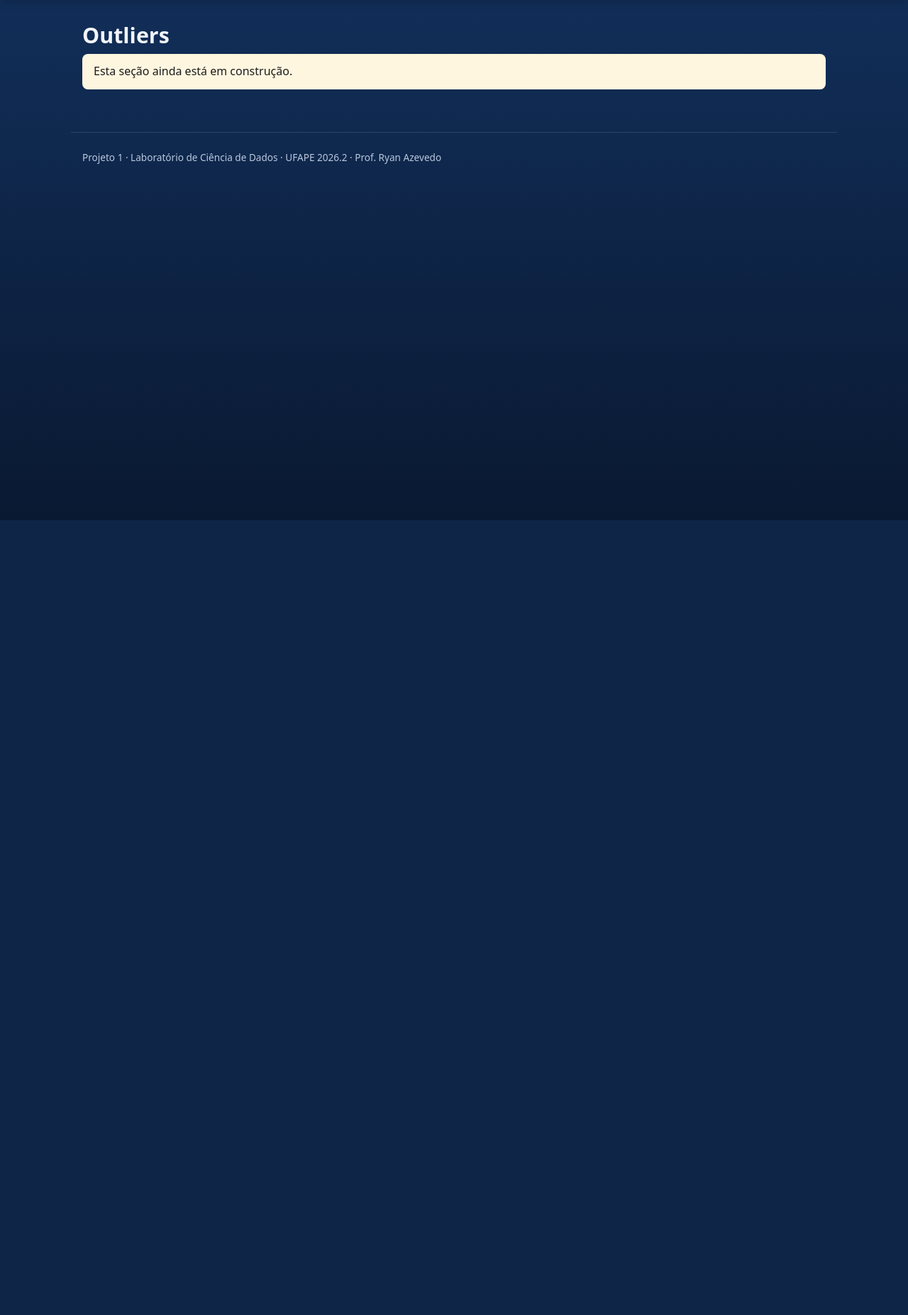
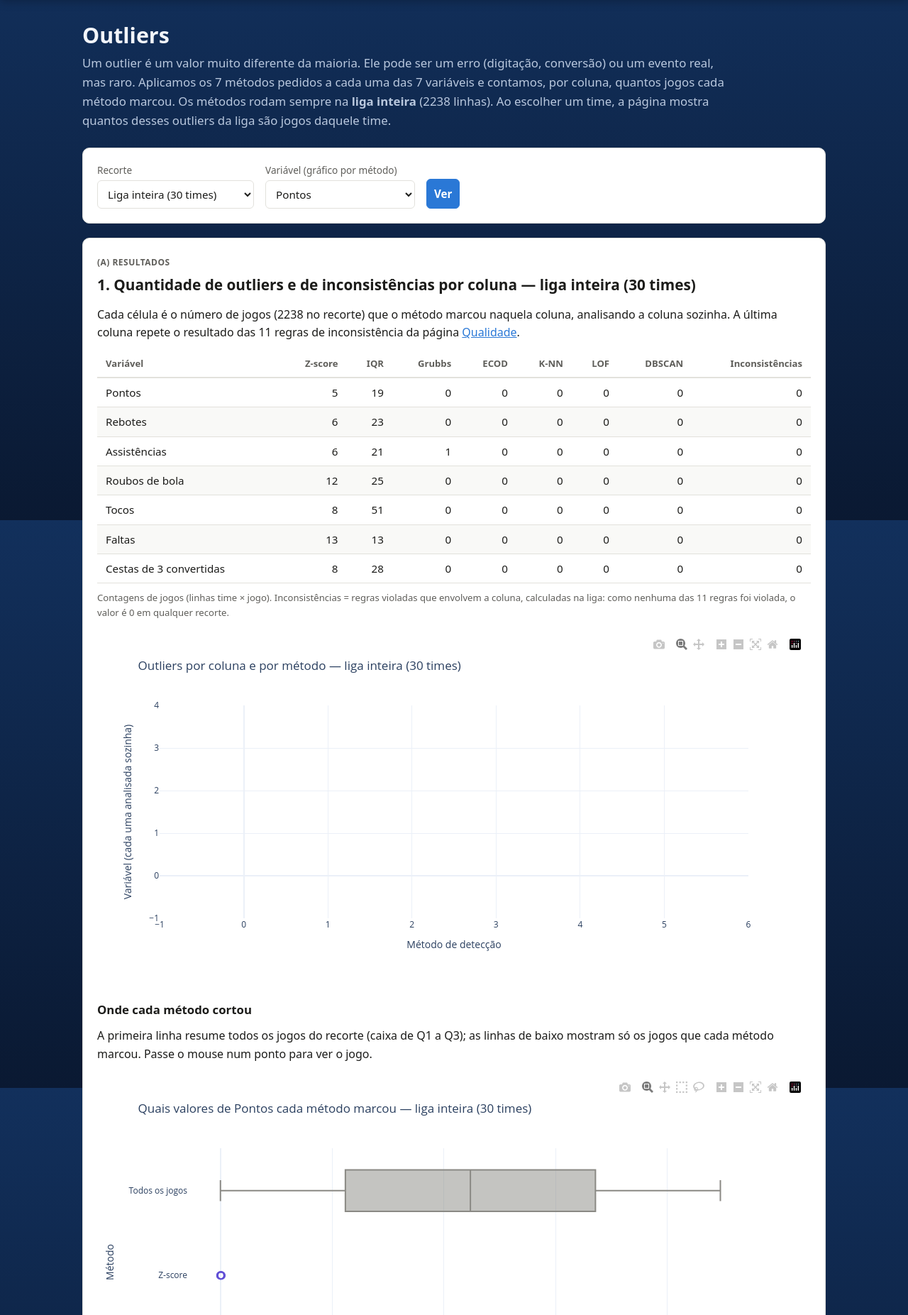
Before and after one commit to rojao1577/Projeto_NBA, a Flask app: page /outliers in a window 1280 px wide. Shown: the part 67-1920 px from the top of the page at 71% size. Before the commit the page ends 800 px from the top, so only its background shows below. Run offline with Flask 3, Linux system fonts and the light colour scheme; some libraries are stand-ins or nearby versions.

Commit message:
Páginas de outliers e assimetria com gráficos, teoria e interpretação

```diff
--- a/app.py
+++ b/app.py
@@ -1,20 +1,21 @@
 import pandas as pd
 from flask import Flask, abort, render_template, request
 
-from analysis.charts import VARIABLE_NAMES, boxplot, mean_bars, team_color, zscore_bars
+from analysis.charts import (VARIABLE_NAMES, boxplot, histogram_kde, mean_bars, method_heatmap, method_strip,
+                             team_color, votes_bars, zscore_bars)
 from analysis.cleaning import clean, convert_dates, derive_matchups, rename_columns
 from analysis.descriptive import compare_teams, outlier_games, team_table
-from analysis.formatting import format_measures
+from analysis.formatting import format_measures, number
+from analysis import outliers as od
 from analysis.loader import load_raw
-from analysis.quality import (DOMAIN, ZERO_MEANING, duplicates, inconsistency_checks, missing_counts,
-                              out_of_domain, special_values, validate_percentages)
+from analysis.quality import (DOMAIN, ZERO_MEANING, duplicates, inconsistencies_by_column, inconsistency_checks,
+                              missing_counts, out_of_domain, special_values, validate_percentages)
+from analysis.shape import MODERATE, STRONG, direction, intensity, skew_table
 from config import GROUP_TEAMS, VARIABLES
 
 PENDING_SECTIONS = {
     "dados": "Dados",
     "tratamento": "Tratamento",
-    "outliers": "Outliers",
-    "assimetria": "Assimetria",
     "cv": "Coeficiente de variação",
     "iqr": "Intervalo interquartil",
     "sintese": "Síntese",
@@ -47,12 +48,32 @@
     return [f"{VARIABLE_NAMES[col]} ({n})" for col, n in counts.items() if n > 0 and col != variable]
 
 
+LEAGUE = "liga"
+OUTLIER_PARAMS = {
+    "z": od.Z_THRESHOLD, "iqr_k": od.IQR_K, "grubbs_alpha": od.GRUBBS_ALPHA,
+    "contamination": od.CONTAMINATION, "knn_k": od.KNN_NEIGHBORS, "lof_k": od.LOF_NEIGHBORS,
+    "eps": od.DBSCAN_EPS, "min_samples": 2 * len(VARIABLES),
+}
+
+
+def flagged_games(df, joint, rows, min_votes: int) -> list[dict]:
+    selected = rows & (joint["votos"] >= min_votes)
+    methods = joint.loc[selected, list(od.MULTIVARIATE_METHODS)]
+    games = df.loc[selected, ["data_jogo", "confronto", "minutos"] + VARIABLES].copy()
+    games["votos"] = joint.loc[selected, "votos"]
+    games["metodos"] = [", ".join(methods.columns[row]) for row in methods.to_numpy()]
+    return games.sort_values(["votos", "data_jogo"], ascending=[False, True]).to_dict("records")
+
+
 def create_app() -> Flask:
     app = Flask(__name__)
     raw = load_raw()
     df = clean(raw)
     before_fix = derive_matchups(rename_columns(convert_dates(raw)))
     teams = team_options(df)
+    column_flags = od.all_column_flags(df, VARIABLES)
+    joint = od.joint_flags(df, VARIABLES)
+    inconsistent = inconsistencies_by_column(inconsistency_checks(df)).reindex(VARIABLES, fill_value=0)
 
     @app.route("/")
     def index():
@@ -106,6 +127,51 @@
             checks=inconsistency_checks(df),
         )
 
+    @app.route("/outliers")
+    def outliers():
+        scope = choose(request.args.get("escopo"), [LEAGUE] + teams, LEAGUE)
+        variable = choose(request.args.get("variavel"), VARIABLES, VARIABLES[0])
+        rows = df["time"].notna() if scope == LEAGUE else df["time"] == scope
+        scope_name = "liga inteira (30 times)" if scope == LEAGUE else scope
+
+        counts = od.counts_from_flags(column_flags, rows)
+        table = counts.assign(inconsistencias=inconsistent).rename(index=VARIABLE_NAMES)
+        heatmap = method_heatmap(counts, scope_name).to_html(full_html=False, include_plotlyjs="cdn")
+        strip = method_strip(df, column_flags[variable], variable, rows, scope_name).to_html(
+            full_html=False, include_plotlyjs=False)
+        votes = votes_bars(joint.loc[rows, "votos"], scope_name).to_html(full_html=False, include_plotlyjs=False)
+        min_votes = 4 if scope == LEAGUE else 1
+
+        return render_template(
+            "outliers.html",
+            teams=teams, scope=scope, scope_name=scope_name, league=LEAGUE, variable=variable,
+            variable_names=VARIABLE_NAMES, rows=int(rows.sum()), params=OUTLIER_PARAMS,
+            table=table, heatmap=heatmap, strip=strip, votes=votes,
+            marked=int((joint.loc[rows, "votos"] > 0).sum()),
+            games=flagged_games(df, joint, rows, min_votes), min_votes=min_votes,
+        )
+
+    @app.route("/assimetria")
+    def assimetria():
+        team_a = choose(request.args.get("time_a"), teams, GROUP_TEAMS[0])
+        team_b = choose(request.args.get("time_b"), teams, GROUP_TEAMS[1])
+        variable = choose(request.args.get("variavel"), VARIABLES, VARIABLES[0])
+        selected = [team_a] if team_a == team_b else [team_a, team_b]
+
+        hist = histogram_kde(df, selected, variable).to_html(full_html=False, include_plotlyjs="cdn")
+        box = boxplot(df, selected, variable).to_html(full_html=False, include_plotlyjs=False)
+        colors = {team: team_color(team, position) for position, team in enumerate(selected)}
+
+        return render_template(
+            "assimetria.html",
+            teams=teams, team_a=team_a, team_b=team_b, variable=variable,
+            variable_names=VARIABLE_NAMES, colors=colors,
+            skew=skew_table(df, selected, VARIABLES), league=df[VARIABLES].skew(),
+            measures=compare_teams(df, selected, variable), hist=hist, box=box,
+            direction=direction, intensity=intensity, number=number,
+            moderate=MODERATE, strong=STRONG,
+        )
+
     @app.route("/<section>")
     def pending(section):
         if section not in PENDING_SECTIONS:
--- a/static/style.css
+++ b/static/style.css
@@ -263,6 +263,9 @@
 .team-dot.cle { background: var(--cle); }
 .team-dot.nyk { background: var(--nyk); }
 
+/* classificação abaixo do número numa célula (ex.: assimetria) */
+.cell-note { display: block; color: var(--muted); font-size: 0.78rem; font-weight: 400; }
+
 /* ---------- rodapé ---------- */
 .site-footer {
   max-width: 1080px;
--- /dev/null
+++ b/templates/outliers.html
@@ -0,0 +1,245 @@
+{% extends "base.html" %}
+
+{% block title %}Outliers{% endblock %}
+
+{% block content %}
+<h1>Outliers</h1>
+<p class="lead">
+  Um outlier é um valor muito diferente da maioria. Ele pode ser um erro (digitação, conversão) ou um evento real, mas raro.
+  Aplicamos os 7 métodos pedidos a cada uma das 7 variáveis e contamos, por coluna, quantos jogos cada método marcou.
+  Os métodos rodam sempre na <strong>liga inteira</strong> (2238 linhas). Ao escolher um time, a página mostra quantos
+  desses outliers da liga são jogos daquele time.
+</p>
+
+<section class="card">
+  <form class="filters" method="get" action="/outliers">
+    <label>Recorte
+      <select name="escopo">
+        <option value="{{ league }}" {% if scope == league %}selected{% endif %}>Liga inteira (30 times)</option>
+        {% for team in teams %}
+        <option value="{{ team }}" {% if team == scope %}selected{% endif %}>{{ team }}</option>
+        {% endfor %}
+      </select>
+    </label>
+    <label>Variável (gráfico por método)
+      <select name="variavel">
+        {% for col, name in variable_names.items() %}
+        <option value="{{ col }}" {% if col == variable %}selected{% endif %}>{{ name }}</option>
+        {% endfor %}
+      </select>
+    </label>
+    <button type="submit">Ver</button>
+  </form>
+</section>
+
+<section class="card">
+  <span class="card-label">(a) Resultados</span>
+  <h2>1. Quantidade de outliers e de inconsistências por coluna — {{ scope_name }}</h2>
+  <p>
+    Cada célula é o número de jogos ({{ rows }} no recorte) que o método marcou naquela coluna, analisando a coluna
+    sozinha. A última coluna repete o resultado das 11 regras de inconsistência da página
+    <a href="/qualidade">Qualidade</a>.
+  </p>
+  <div class="table-wrap">
+    <table>
+      <thead>
+        <tr>
+          <th>Variável</th>
+          {% for method in table.columns[:-1] %}<th class="num">{{ method }}</th>{% endfor %}
+          <th class="num">Inconsistências</th>
+        </tr>
+      </thead>
+      <tbody>
+        {% for name, row in table.iterrows() %}
+        <tr>
+          <td>{{ name }}</td>
+          {% for value in row %}<td class="num">{{ value }}</td>{% endfor %}
+        </tr>
+        {% endfor %}
+      </tbody>
+    </table>
+  </div>
+  <p class="table-note">
+    Contagens de jogos (linhas time × jogo). Inconsistências = regras violadas que envolvem a coluna, calculadas na
+    liga: como nenhuma das 11 regras foi violada, o valor é 0 em qualquer recorte.
+  </p>
+  <div class="chart">{{ heatmap | safe }}</div>
+
+  <h3>Onde cada método cortou</h3>
+  <p>
+    A primeira linha resume todos os jogos do recorte (caixa de Q1 a Q3); as linhas de baixo mostram só os jogos que
+    cada método marcou. Passe o mouse num ponto para ver o jogo.
+  </p>
+  <div class="chart">{{ strip | safe }}</div>
+</section>
+
+<section class="card">
+  <span class="card-label">(a) Resultados</span>
+  <h2>2. Comparação entre os métodos: as 7 variáveis juntas</h2>
+  <p>
+    Os 4 métodos multivariados (ECOD, K-NN, LOF e DBSCAN) também foram aplicados às 7 variáveis ao mesmo tempo:
+    assim eles procuram jogos com uma <em>combinação</em> rara (por exemplo, muitos pontos e muitos rebotes no mesmo
+    jogo). Cada jogo recebe um voto por método que o marcou. No recorte, <strong>{{ marked }}</strong> jogos tiveram
+    pelo menos um voto.
+  </p>
+  {% if marked %}
+  <div class="chart">{{ votes | safe }}</div>
+  {% endif %}
+
+  <h3>
+    {% if min_votes == 4 %}Jogos marcados pelos 4 métodos{% else %}Jogos do time marcados por pelo menos 1 método{% endif %}
+  </h3>
+  {% if games %}
+  <div class="table-wrap">
+    <table>
+      <thead>
+        <tr>
+          <th>Data</th><th>Confronto</th><th class="num">Minutos</th>
+          {% for col, name in variable_names.items() %}<th class="num">{{ name }}</th>{% endfor %}
+          <th class="num">Votos</th><th>Métodos</th>
+        </tr>
+      </thead>
+      <tbody>
+        {% for game in games %}
+        <tr>
+          <td>{{ game.data_jogo.strftime("%d/%m/%Y") }}</td>
+          <td>{{ game.confronto }}</td>
+          <td class="num">{{ game.minutos }}</td>
+          {% for col in variable_names %}<td class="num">{{ game[col] }}</td>{% endfor %}
+          <td class="num">{{ game.votos }}</td>
+          <td>{{ game.metodos }}</td>
+        </tr>
+        {% endfor %}
+      </tbody>
+    </table>
+  </div>
+  <p class="table-note">Minutos: 240 = tempo normal; 265 = 1 prorrogação; 290 = 2 prorrogações.</p>
+  {% else %}
+  <p class="muted">
+    Nenhum jogo de {{ scope_name }} foi marcado por qualquer um dos 4 métodos multivariados: a combinação das 7
+    variáveis em todos os jogos do time está dentro do padrão da liga.
+  </p>
+  {% endif %}
+</section>
+
+<section class="card">
+  <span class="card-label">Teoria</span>
+  <h2>3. Os 7 métodos: como funcionam e como foram configurados</h2>
+
+  <h3>Z-score</h3>
+  <p>
+    Mede a quantos desvios padrão o valor está da média: <strong>z = (x − média) ÷ desvio padrão</strong> (amostral,
+    n − 1). Um jogo é outlier quando <strong>|z| &gt; {{ params.z }}</strong>. A justificativa vem da distribuição
+    normal, em que só 0,3% dos valores passam de 3 desvios. Limitação: a média e o desvio são puxados pelos próprios
+    outliers, e a regra pressupõe uma distribuição aproximadamente normal.
+  </p>
+
+  <h3>IQR / Boxplot</h3>
+  <p>
+    Usa os quartis, que não são afetados pelos extremos: IQR = Q3 − Q1 (quartis por interpolação linear). São outliers
+    os valores abaixo de <strong>Q1 − {{ params.iqr_k | string | replace(".", ",") }} × IQR</strong> ou acima de
+    <strong>Q3 + {{ params.iqr_k | string | replace(".", ",") }} × IQR</strong>, os mesmos limites do boxplot da página
+    <a href="/descritiva">Descritiva</a>. É robusto e não exige normalidade, mas em variáveis discretas e com faixa
+    central estreita (como tocos) ele marca muitos jogos.
+  </p>
+
+  <h3>Teste de Grubbs</h3>
+  <p>
+    Teste de hipótese para o valor mais distante da média. H0: não há outlier; a estatística é
+    <strong>G = max |x − média| ÷ desvio padrão</strong>, comparada a um valor crítico da distribuição t de Student
+    (nível de significância α = {{ params.grubbs_alpha | string | replace(".", ",") }}). Se G passar do crítico, o valor
+    é removido e o teste é repetido (versão iterativa), até nenhum valor ser significativo. Pressupõe dados normais e
+    fica mais exigente com n grande: com os 2238 jogos da liga, o crítico é cerca de 4,23 desvios, mais rígido que o
+    corte de 3 do Z-score.
+  </p>
+
+  <h3>ECOD (Empirical Cumulative Distribution-based Outlier Detection)</h3>
+  <p>
+    Para cada variável, estima a distribuição acumulada empírica (a proporção de jogos abaixo de cada valor) e calcula
+    a probabilidade de cair tão longe quanto o jogo caiu, em cada cauda. As probabilidades das variáveis são somadas em
+    escala logarítmica, formando um escore: quanto menor a probabilidade, maior o escore. Não tem parâmetros de distância
+    nem pressupõe normalidade. Os {{ (params.contamination * 100) | int }}% de escores mais altos são marcados
+    (<em>contaminação</em> = {{ params.contamination | string | replace(".", ",") }}).
+  </p>
+
+  <h3>K-NN (K-Nearest Neighbors) para anomalias</h3>
+  <p>
+    O escore de cada jogo é a distância até o seu {{ params.knn_k }}º vizinho mais próximo: um jogo isolado tem vizinhos
+    distantes. As variáveis são padronizadas por z-score antes, para que pontos (por volta de 115) não dominem tocos
+    (por volta de 5) na distância. Também marca a fração de contaminação ({{ (params.contamination * 100) | int }}%).
+  </p>
+
+  <h3>DBSCAN (Density-Based Spatial Clustering of Applications with Noise)</h3>
+  <p>
+    Algoritmo de agrupamento por densidade: um ponto é “central” se tem pelo menos <em>min_samples</em> vizinhos num raio
+    <em>eps</em>; grupos são formados ligando pontos centrais, e quem não pertence a nenhum grupo é <strong>ruído</strong>,
+    que é o outlier. Diferente dos anteriores, não fixa uma porcentagem. Usamos dados padronizados,
+    eps = {{ params.eps | string | replace(".", ",") }} (escolhido pelo “cotovelo” do gráfico de distâncias ao k-ésimo
+    vizinho) e min_samples = {{ params.min_samples }} (2 × o número de variáveis, regra usual).
+  </p>
+
+  <h3>LOF (Local Outlier Factor)</h3>
+  <p>
+    Compara a densidade em volta de um jogo com a densidade em volta dos seus {{ params.lof_k }} vizinhos. LOF ≈ 1 quer
+    dizer densidade parecida com a dos vizinhos; LOF bem maior que 1 quer dizer que o jogo está numa região mais vazia
+    que a dos vizinhos. Por ser <em>local</em>, encontra pontos isolados mesmo em regiões de densidades diferentes. Dados
+    padronizados e contaminação de {{ (params.contamination * 100) | int }}%.
+  </p>
+</section>
+
+<section class="card interpretation">
+  <span class="card-label">(b) Interpretação</span>
+  <h2>O que os resultados mostram</h2>
+  <ul>
+    <li>
+      <strong>Os métodos não concordam, e isso é esperado: cada um mede uma coisa diferente.</strong> Na liga, o IQR é o
+      que mais marca (de 13 a 51 jogos por coluna), e o Grubbs, o que menos marca (só 1 jogo, em assistências). Com
+      2238 jogos o crítico do Grubbs fica em ~4,23 desvios, e quase nenhum jogo fica tão longe da média: as
+      assimetrias ficam entre 0,05 (pontos) e 0,58 (tocos), sem caudas longas.
+    </li>
+    <li>
+      <strong>Em ECOD, K-NN e LOF, a quantidade marcada é uma escolha nossa, não uma descoberta.</strong> A contaminação
+      de 1% manda marcar cerca de 22 dos 2238 jogos, e é por isso que esses métodos ficam perto de 22 em quase toda
+      coluna. Os desvios dessa conta vêm dos empates: as variáveis são contagens inteiras e muitos jogos têm o mesmo
+      valor (250 jogos com 13 cestas de 3). No K-NN, jogos empatados ficam a distância zero uns dos outros, e em cestas
+      de 3 só 2 jogos passaram do corte.
+    </li>
+    <li>
+      <strong>O DBSCAN dá 0 em todas as colunas analisadas sozinhas.</strong> O eps = 2,0 foi calibrado para as 7
+      variáveis juntas; numa variável só, 2 desvios padrão é um raio enorme, e todos os jogos acabam num único grupo
+      denso. Ele só funciona na análise conjunta (seção 2), onde marca 30 jogos.
+    </li>
+    <li>
+      <strong>Tocos é a coluna com mais outliers pelo IQR (51).</strong> Na liga, Q1 = 3 e Q3 = 6, então IQR = 3 e o
+      limite superior é 10,5: todo jogo com 11 tocos ou mais é marcado. É também a variável mais assimétrica à direita
+      (0,58), o que será discutido em <a href="/assimetria">Assimetria</a>.
+    </li>
+    <li>
+      <strong>Os outliers são jogos reais, não erros.</strong> Os 8 jogos marcados pelos 4 métodos têm valores possíveis
+      e coerentes entre si (todas as 11 regras de inconsistência deram 0), e a prorrogação explica parte deles: 2 dos 8
+      tiveram 290 minutos, e entre os jogos com pelo menos um voto 17% foram para a prorrogação, contra 4,6% na liga.
+      Mais tempo de jogo gera mais pontos, rebotes e faltas. Por isso <strong>nenhum outlier foi removido</strong>: eles
+      fazem parte da temporada, e o efeito deles é tratado com medidas robustas (mediana, IQR) nas outras seções.
+    </li>
+    <li>
+      <strong>Cleveland Cavaliers:</strong> nenhum jogo do CLE foi marcado nas 7 variáveis juntas. Coluna a coluna,
+      aparecem poucos casos isolados, como os 149 pontos contra o MIA em 27/03/2026 (só o ECOD) e os 17 roubos de bola
+      contra o LAC em 04/02/2026 (IQR e LOF). Nenhum vem de prorrogação: são noites excepcionais, e não um time
+      irregular.
+    </li>
+    <li>
+      <strong>New York Knicks:</strong> também não tem jogos marcados na análise conjunta. Os casos mais fortes coluna a
+      coluna são as 44 assistências contra o DEN em 06/03/2026 (Z-score, IQR, ECOD e K-NN) e os só 24 rebotes contra o
+      CHA em 26/03/2026 (IQR, ECOD, K-NN e LOF), um outlier inferior num time que costuma ficar acima da liga em
+      rebotes. Os 80 pontos contra o DET em 06/02/2026 também aparecem (IQR e ECOD).
+    </li>
+    <li>
+      <strong>Diferença em relação à página Descritiva:</strong> lá o IQR é calculado dentro do próprio time (o boxplot
+      de cada time); aqui, na liga. Um jogo pode ser incomum para o time e normal para a NBA: o NYK tem 4 outliers de
+      rebotes pelos limites do próprio time, mas só 1 pelos limites da liga. Rodar os métodos só nos ~75 jogos de cada
+      time também não serviria: a contaminação de 1% obrigaria ECOD, K-NN e LOF a marcarem ~1 jogo por coluna em
+      qualquer time.
+    </li>
+  </ul>
+</section>
+{% endblock %}
```
Also changed, not shown: analysis/charts.py (+111 -0 lines), analysis/outliers.py (+9 -1 lines), analysis/shape.py (added, +32 -0 lines), templates/assimetria.html (added, +206 -0 lines).
